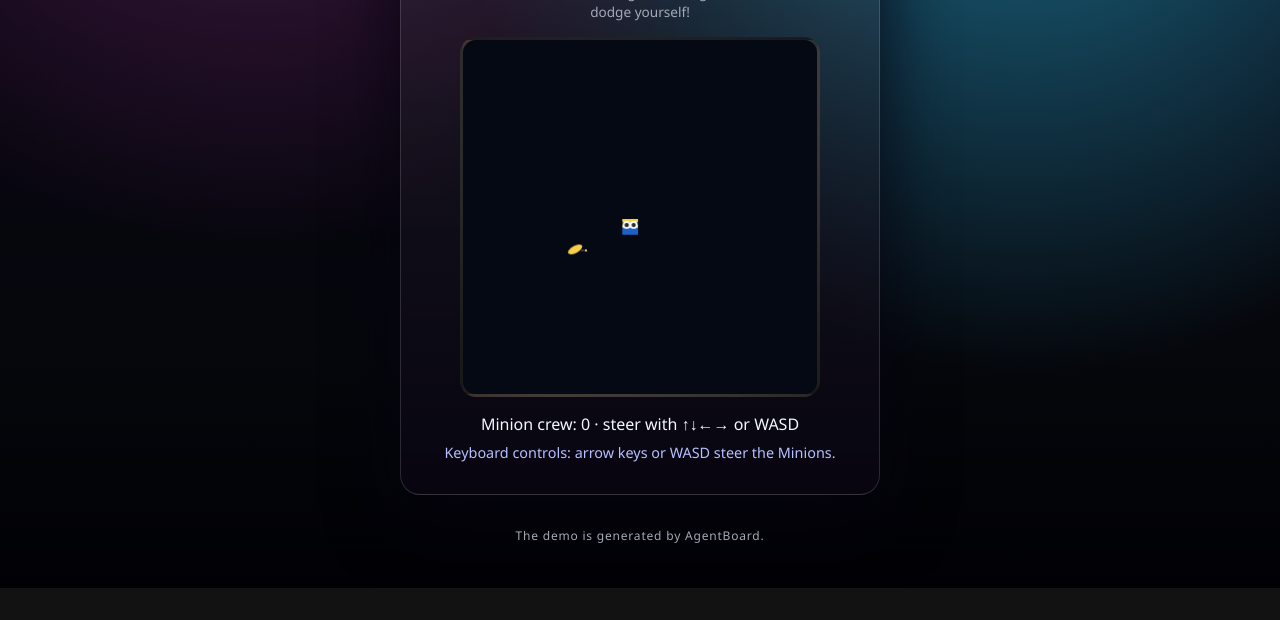
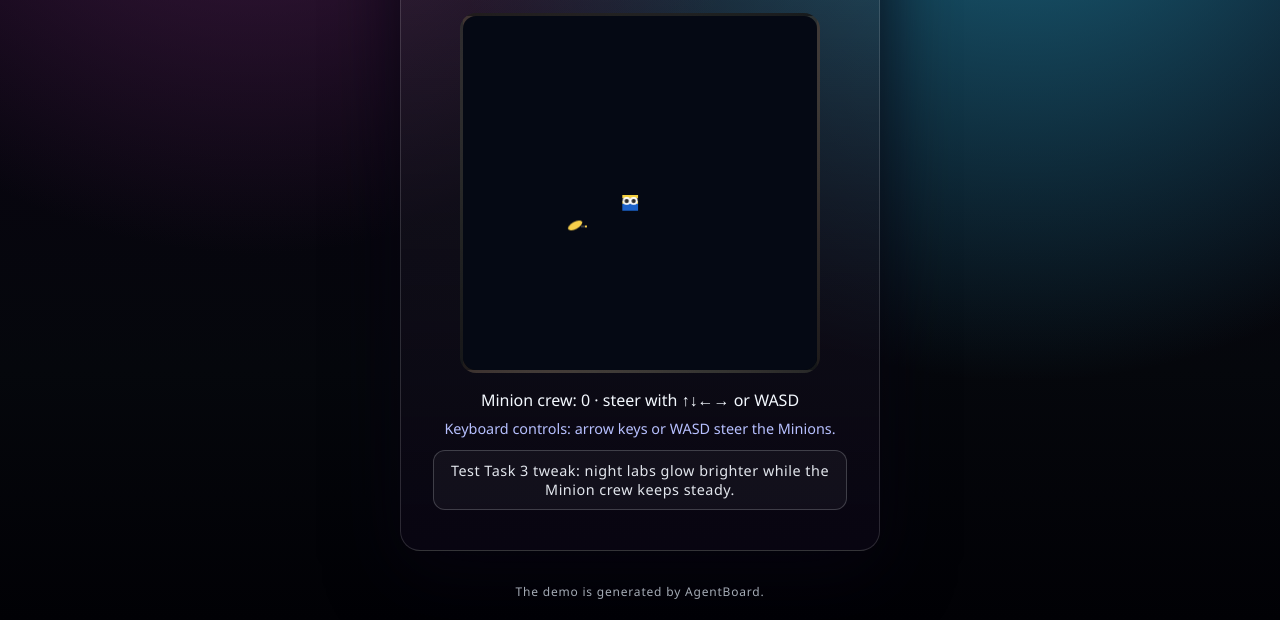
Before and after one commit to abuiles/minions-demo, a website: page public/index.html in a window 1280 px wide. Shown: the part 212-832 px from the top of the page. Before the commit the page ends 800 px from the top, so only its background shows below. Drawn offline with Linux system fonts and the light colour scheme.

Commit message:
AgentsKanban: Quick test task 3

```diff
--- a/public/index.html
+++ b/public/index.html
@@ -105,6 +105,17 @@
         color: #a4a9b7;
       }
 
+      .update-note {
+        margin-top: 12px;
+        font-size: 0.9rem;
+        color: rgba(244, 249, 255, 0.92);
+        background: rgba(255, 255, 255, 0.04);
+        border: 1px solid rgba(244, 249, 255, 0.2);
+        border-radius: 12px;
+        padding: 10px 14px;
+        letter-spacing: 0.5px;
+      }
+
       .footer-note {
         margin-top: 16px;
         font-size: 0.75rem;
@@ -123,6 +134,7 @@
         <canvas id="game" width="360" height="360" aria-label="Minion-themed snake game"></canvas>
         <p id="status" role="status">Score: 0 · Use ↑↓←→ or WASD to steer</p>
         <p id="hint">Keyboard controls: arrow keys or WASD steer the Minions.</p>
+        <p class="update-note">Test Task 3 tweak: night labs glow brighter while the Minion crew keeps steady.</p>
       </div>
     </main>
     <footer class="footer-note" aria-label="Demo origin note">The demo is generated by AgentBoard.</footer>
```
Also changed, not shown: 1 other file.
